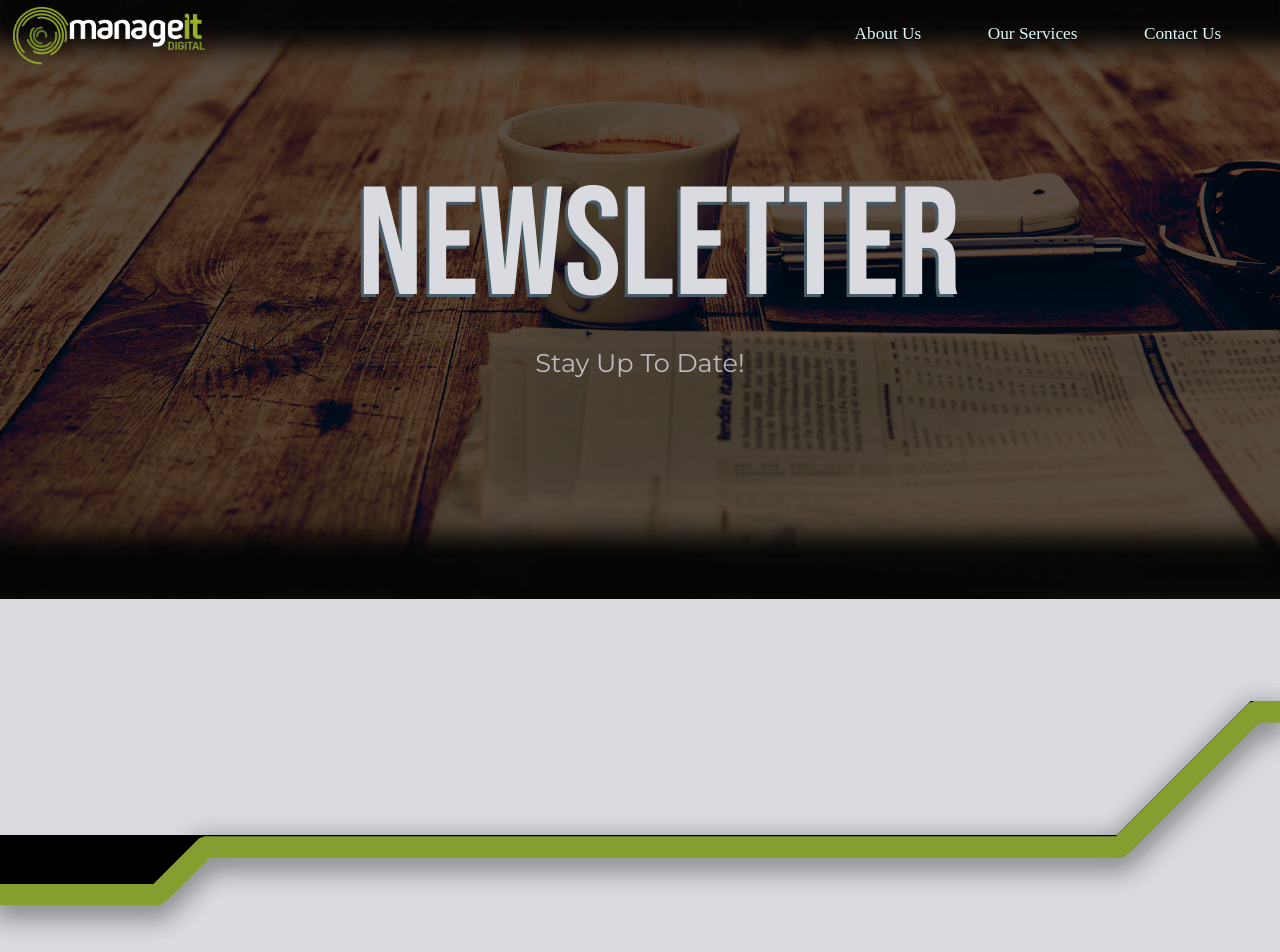
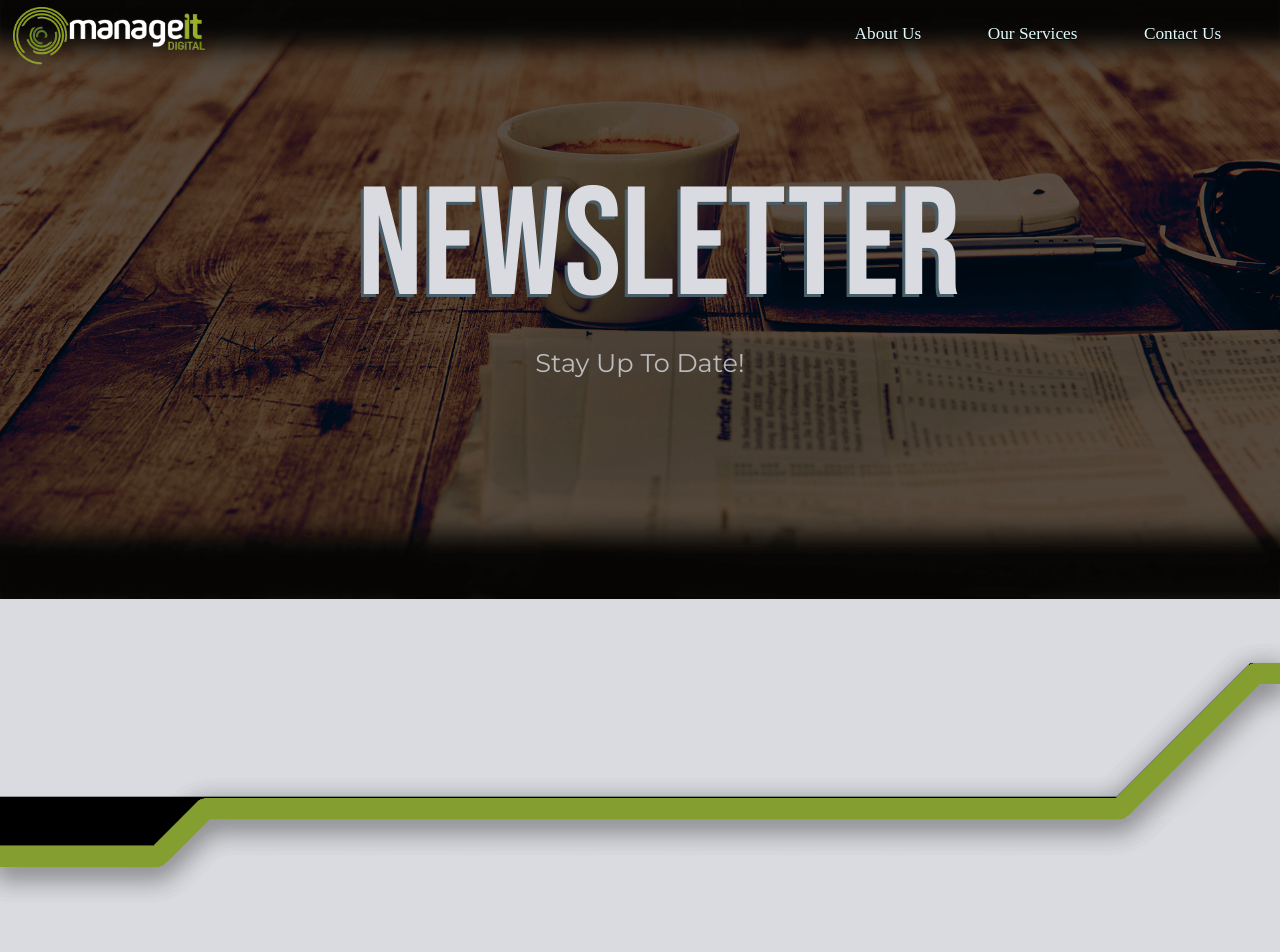
Before and after one commit to RobertCondon/MITSoultionsSite-Vue-Cli, a Vue app: page /Blog in a window 1280 px wide. Shown: the top 952 px of the page. Built offline with nearby package versions, Linux system fonts and the light colour scheme; no server answers; a web font is replaced by a local one; what vue-cookies would draw is missing.

Commit message:
quick change

```diff
--- a/src/components/BlogHome.vue
+++ b/src/components/BlogHome.vue
@@ -2,7 +2,7 @@
     <div class="blog">
         <navbar></navbar>
         <BlogHomeTitle></BlogHomeTitle>
-        <img style=" z-index: 1; position: absolute; transform: translate(0, -22vw); width: 100%; left: 0"  src="../assets/images/Divider2.png" alt="Ah shit lost it again">
+        <img style=" z-index: 1; position: absolute; transform: translate(0, -25vw); width: 100%; left: 0"  src="../assets/images/Divider2.png" alt="Ah shit lost it again">
         <div>
             <button style="display: inline-block" v-on:click="SortNewBlogs">New Order</button>
             <input v-on:change="SortNewBlogs" style="display: inline-block" id="SearchBlog" type="text" placeholder="Search">
```
